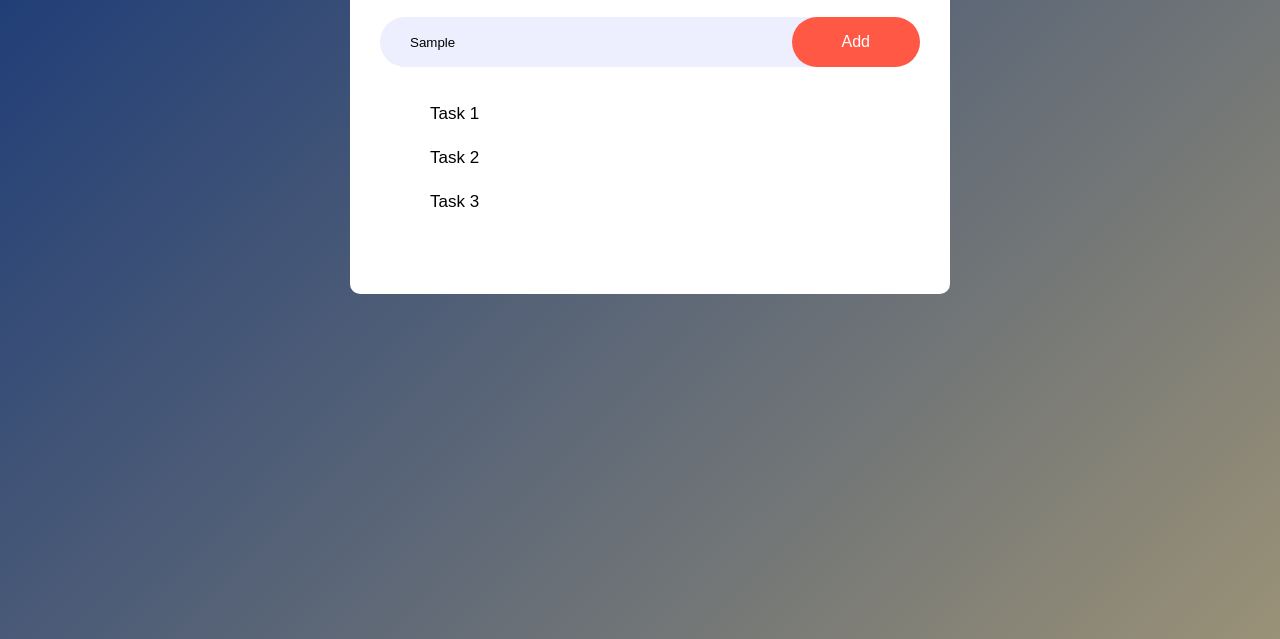
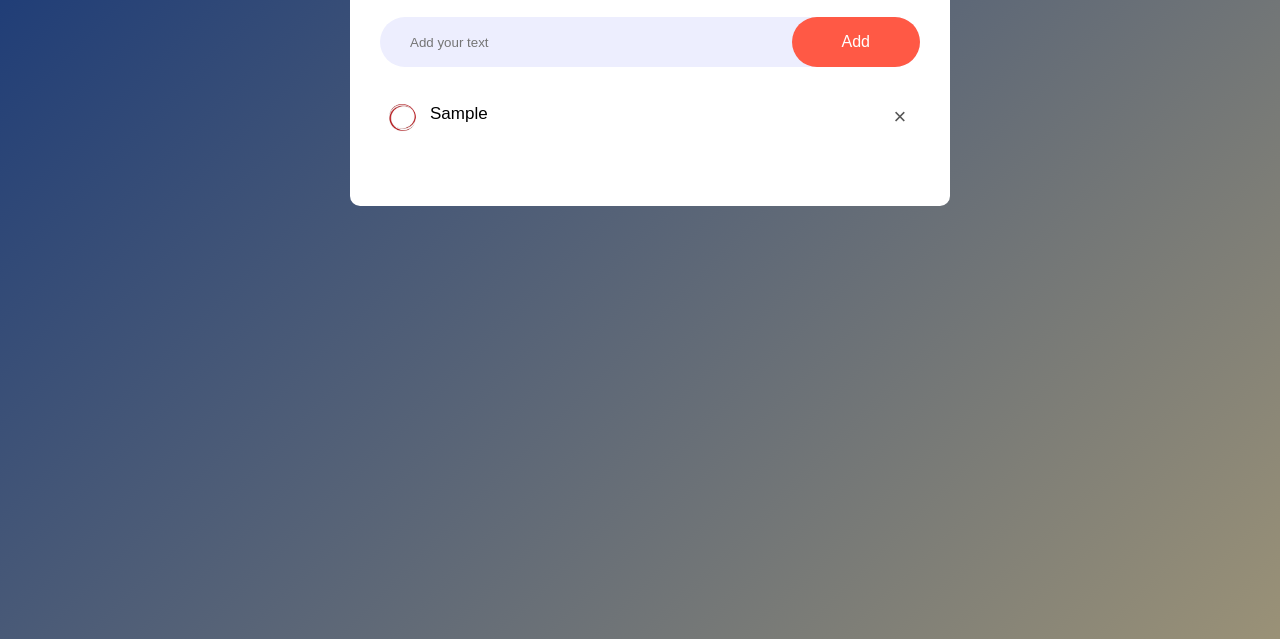
Before and after one commit to Kenenisa1/mini-project, a plain HTML site: page index.html in a window 1280 px wide. Both pictures are taken after typing "Sample" into the empty fields and a click on the button "Add". Shown: the part 181-820 px from the top of the page. Drawn offline with Linux system fonts and the light colour scheme.

Commit message:
Javascript, html add css are added with some modification

```diff
--- a/Css/style.css
+++ b/Css/style.css
@@ -74,7 +74,7 @@ ul li::before{
     height: 28px;
     width: 28px;
     border-radius: 50%;
-    background-image: url('images\ 81b86079364e5fcca5d9520206b03ccd.jpg');
+    background-image: url('../images/81b86079364e5fcca5d9520206b03ccd.jpg');
     background-size: cover;
     background-position: center;
     top: 12px;
@@ -82,12 +82,39 @@ ul li::before{
 
 }
 
-ul li .checked{
+ul li.checked{
     color: #555;
     text-decoration: line-through;
 
 }
-ul li.checked::before{
-    background-image: url('images/02166240e0314550d90e310da48eb6a6.jpg');
+ul li.checked::before {
+    background-image: url('../images/02166240e0314550d90e310da48eb6a6.jpg');
+  }
+
+#nw-element{
+    border: 1px green solid;
+    padding: 20px;
+    width: 40%;
+    font-size: 17px;
+    display: none;
+    margin: 1%;
 
 }
+
+ul li span{
+    position: absolute;
+    right: 0;
+    top: 5px;
+    width: 40px;
+    height: 40px;
+    font-size: 22px;
+    color: #555;
+    line-height: 40px;
+    text-align: center;
+}
+
+ul li span:hover{
+    background:#edeefe;
+    border-radius: 50%;
+
+}
--- a/Js/script.js
+++ b/Js/script.js
@@ -0,0 +1,42 @@
+const inputBox= document.getElementById("input-box");
+const listContainer=document.getElementById("list-container");
+let nwElement=document.getElementById("nw-element")
+function addTask(){
+    if(inputBox.value === ''){
+        nwElement.style.display="block";
+        nwElement.toggle
+        nwElement.innerHTML("Please write the list first")
+
+    }
+    else{
+        let li=document.createElement("li")
+        li.innerHTML= inputBox.value;
+        listContainer.appendChild(li);
+        let span=document.createElement("span");
+        span.innerHTML="\u00d7";
+        li.appendChild(span);
+    }
+    inputBox.value="";
+    saveData();
+    nwElement.style.display="none";
+
+}
+
+listContainer.addEventListener("click", function(e){
+    if(e.target.tagName=== "LI"){
+        e.target.classList.toggle("checked");
+    }
+    else if(e.target.tagName === "SPAN"){
+        e.target.parentElement.remove();
+    }
+}, false)
+
+function saveData(){
+    localStorage.setItem("data", listContainer.innerHTML)
+
+}
+
+function showTask(){
+    listContainer.innerHTML=localStorage.getItem("data");
+}
+showTask();
--- a/index.html
+++ b/index.html
@@ -10,16 +10,21 @@
     <div class="container">
         <div class="todo-app">
             <h2> To-Do List <img src="images/e00aec0befaec00097243ae4038497b6.jpg" alt=""></h2>
+            <div id="nw-element">
+                <p>Please add some list</p>
+            </div>
             <div class="row">
-                <input type="text" id="input-box" placeholder="Add your text">
-                <button>Add</button>
+                <input type="text" id="input-box" placeholder="Add your text" >
+                <button onclick="addTask()">Add</button>
             </div>
             <ul id="list-container">
-                <li class="checked">Task 1</li>
-                <li class="checked">Task 2</li>
-                <li>Task 3</li>
+
             </ul>
         </div>
     </div>
+    <!-- JavaScript added  -->
+     <script src="Js/script.js">
+
+     </script>
 </body>
 </html>
```
